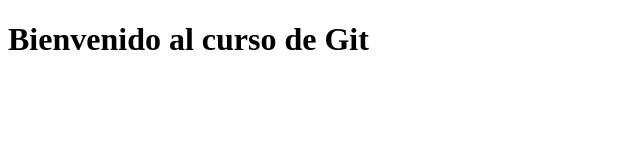
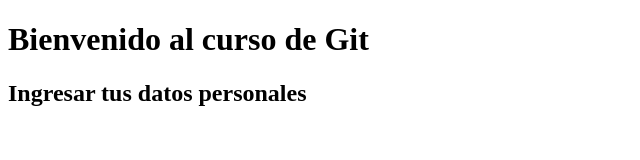
Before and after one commit to Cesar-Perez-Arvizu/Curso_GIT, a plain HTML site: page views/welcome.html in a window 1280 px wide. Shown: the whole page, without its empty margins (0-640 px from the left). Drawn offline with Linux system fonts and the light colour scheme.

Commit message:
Se agregó un titulo a la vista welcome

```diff
--- a/views/welcome.html
+++ b/views/welcome.html
@@ -8,5 +8,6 @@
 </head>
 <body>
     <h1>Bienvenido al curso de Git</h1>
+    <h2>Ingresar tus datos personales</h2>
 </body>
 </html>
```
